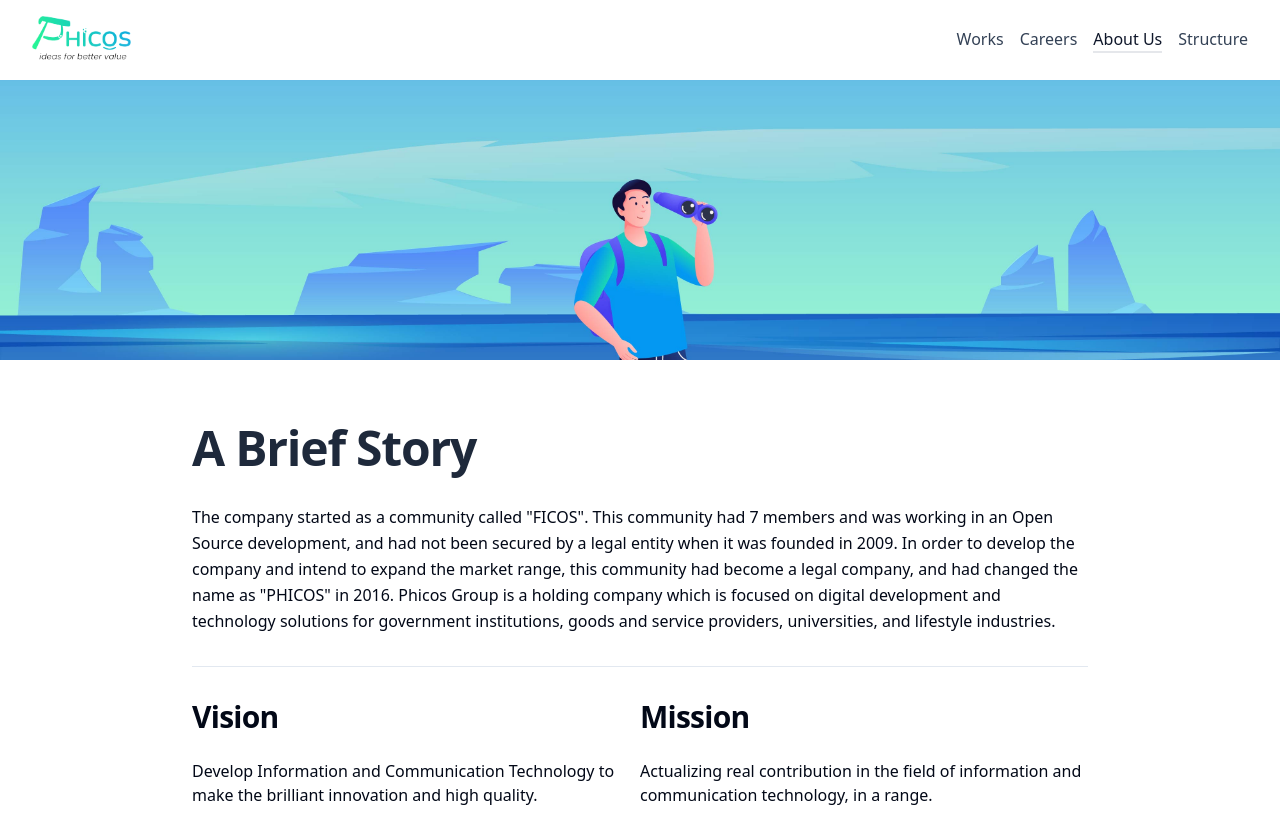
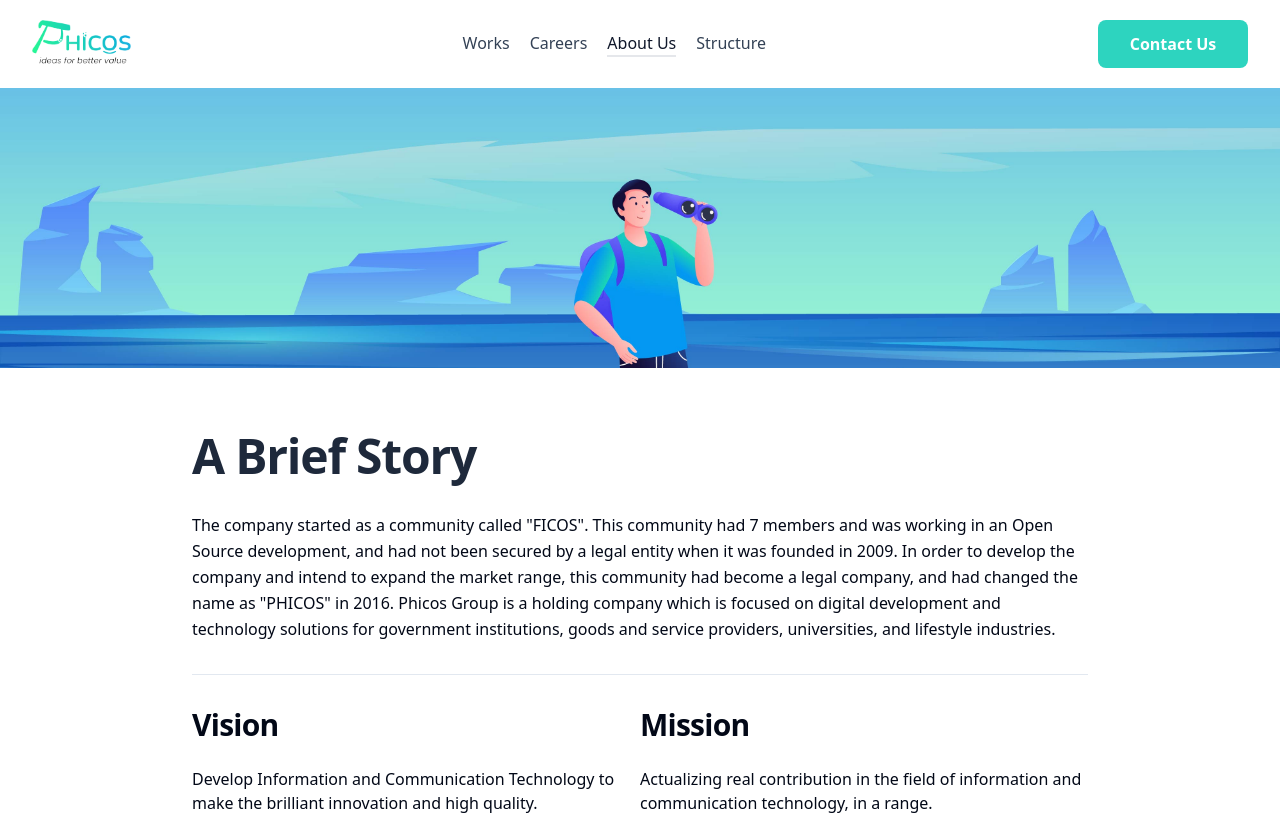
Before and after one commit to AestheticDevs/phicos-react, a React (Vite) app: page /phicos-react/about in a window 1280 px wide. Shown: the top 815 px of the page. Built offline with nearby package versions, Linux system fonts and the light colour scheme.

Commit message:
fixing navbar

```diff
--- a/src/components/navbar.tsx
+++ b/src/components/navbar.tsx
@@ -12,20 +12,20 @@ const Navbar: FC = () => {
     const menuListItem: MenuListItem[] = [
         {
             label: "Works",
-      path: "/works",
+            path: "/works"
         },
         {
             label: "Careers",
-      path: "/careers",
+            path: "/careers"
         },
         {
             label: "About Us",
-      path: "/about",
+            path: "/about"
         },
         {
             label: "Structure",
-      path: "/structure",
-    },
+            path: "/structure"
+        }
     ];
 
     const { scrollY } = useScroll();
@@ -44,14 +44,14 @@ const Navbar: FC = () => {
     }, []);
 
     return (
-    <nav ref={navContainer} className="bg-white py-4 transition-all">
+        <nav ref={navContainer} className="bg-white py-5 transition-all">
             <div className="container mx-auto flex justify-between">
                 <Link to="/">
                     <img src={PhicosLogo} alt="phicos logo" className="h-12" />
                 </Link>
 
-        <div className="flex items-center flex-1 justify-end">
-          <ul className="flex gap-4 text-slate-700">
+                <div className="flex items-center flex-1 justify-center">
+                    <ul className="flex gap-5 text-slate-700">
                         {menuListItem.map((item) => (
                             <NavLink
                                 to={item.path}
@@ -67,6 +67,13 @@ const Navbar: FC = () => {
                         ))}
                     </ul>
                 </div>
+
+                <button
+                    id=""
+                    className="py-2 px-4 text-white bg-primary rounded-lg"
+                >
+                    Contact Us
+                </button>
             </div>
         </nav>
     );
--- a/src/index.css
+++ b/src/index.css
@@ -72,6 +72,7 @@
   * {
     @apply border-border;
   }
+
   body {
     @apply bg-background text-foreground;
   }
@@ -79,22 +80,27 @@
 
 .hero-gradient {
   /* global 92%+ browsers support */
-  background: radial-gradient(
-      circle at 40% 50%,
-      rgba(109, 78, 238, 0.1) 20%,
-      rgba(109, 78, 238, 0) 0%,
-      rgba(238, 130, 238, 0) 100%
-    ),
-    radial-gradient(
-      circle at 25% 25%,
-      rgba(109, 78, 238, 0.1) 20%,
-      rgba(109, 78, 238, 0) 0%,
-      rgba(238, 130, 238, 0) 100%
-    ),
-    radial-gradient(
-      circle at 50% 25%,
+  /* background: radial-gradient(circle at 40% 50%,
+      rgba(26, 74, 245, 0.1) 20%,
+      rgba(98, 59, 254, 0) 0%,
+      rgba(38, 137, 250, 0) 100%),
+    radial-gradient(circle at 25% 35%,
+      rgba(184, 112, 232, 0.1) 20%,
+      rgba(91, 190, 252, 0) 0%,
+      rgba(43, 235, 238, 0) 100%),
+    radial-gradient(circle at 50% 25%,
       rgba(23, 205, 190, 0.1) 15%,
       rgba(109, 78, 238, 0) 0%,
-      rgba(238, 130, 238, 0) 100%
-    );
+      rgba(238, 130, 238, 0) 100%); */
+
+
 }
+
+.bg-primary {
+  @apply bg-teal-400
+}
+
+button {
+  min-width: 150px;
+  @apply font-bold
+}
--- a/src/pages/Index.tsx
+++ b/src/pages/Index.tsx
@@ -10,50 +10,54 @@ import { services } from "@/store/services";
 const clientImg = [
     {
         src: "https://phicos.co.id/uploads/images/client/e5d08ba6589d085b31232e744e1c47f9.png",
-    title: "Blora",
+        title: "Blora"
     },
     {
         src: "https://phicos.co.id/uploads/images/client/fc982e9e336c70f12deb0c94107af9ac.png",
-    title: "Wonogiri",
+        title: "Wonogiri"
     },
     {
         src: "https://phicos.co.id/uploads/images/client/c0ba4c8db875e67a8b64c5db362d6929.png",
-    title: "Tasik Malaya",
+        title: "Tasik Malaya"
     },
     {
         src: "https://phicos.co.id/uploads/images/client/9323d07a29262d268bea65760b5e06b7.png",
-    title: "Lampung Barat",
+        title: "Lampung Barat"
     },
     {
         src: "https://phicos.co.id/uploads/images/client/b64c0f197588c3b23978f7389d541916.png",
-    title: "Boyolali",
+        title: "Boyolali"
     },
     {
         src: "https://phicos.co.id/uploads/images/client/c05eafe917beec7e96b3f06aa09af55c.png",
-    title: "Kemendikbud",
+        title: "Kemendikbud"
     },
     {
         src: "https://phicos.co.id/uploads/images/client/0cac85092e95b36954a53c1186c6eab7.png",
-    title: "Sukoharjo",
+        title: "Sukoharjo"
     },
     {
         src: "https://phicos.co.id/uploads/images/client/3beb567acbc18e2b00b8276b80e3358d.png",
-    title: "Gunung kidul",
+        title: "Gunung kidul"
     },
     {
         src: "https://phicos.co.id/uploads/images/client/36044f10a03ad9b9abd7bb4d858dd328.png",
-    title: "Kota Surakarta",
-  },
+        title: "Kota Surakarta"
+    }
 ];
 
 const Index: FC = () => {
     return (
         <>
             <section className="">
-        <div className="grid grid-cols-2 min-h-[600px] py-28 container mx-auto ">
-          <img src={HeroImage} alt="hero image" className="my-auto mx-auto" />
+                <div className="grid grid-cols-2 min-h-[600px] py-28 container mx-auto items-center">
+                    <img
+                        src={HeroImage}
+                        alt="hero image"
+                        className="my-auto mx-auto order-1"
+                    />
                     <div className="w-fit text-start hero-gradient">
-            <h1 className="scroll-m-20 font-extrabold tracking-tight text-slate-800 text-8xl mb-8">
+                        <h1 className="scroll-m-20 font-extrabold tracking-tight text-slate-800 text-7xl mb-8">
                             Trust Your{" "}
                             <span className="bg-gradient-to-tl from-phicos-primary to-phicos-accent text-transparent bg-clip-text">
                                 Idea
@@ -61,14 +65,19 @@ const Index: FC = () => {
                             to Us!
                         </h1>
                         <div className="max-w-xl">
-              <hr className="border-b-2 border-slate-800 w-16" />
-              <p className="leading-7 mt-4 text-slate-600 mb-8 text-xl ">
-                We are a company with a full dedication to contribute ourselves
-                in IT, Communication, and any other business problems. Share
-                your ideas to Phicos, and you will get satisfaction from our
+                            {/* <hr className="border-b-2 border-slate-800 w-16" /> */}
+                            <p className="leading-7 mt-4 text-slate-600 mb-8 text-xl opacity-60 ">
+                                We are a company with a full dedication to
+                                contribute ourselves in IT, Communication, and
+                                any other business problems. Share your ideas to
+                                Phicos, and you will get satisfaction from our
                                 best solutions.
                             </p>
                         </div>
+
+                        <button className="py-4 px-4 text-white bg-primary rounded-lg">
+                            Join Us
+                        </button>
                     </div>
                 </div>
             </section>
@@ -80,7 +89,8 @@ const Index: FC = () => {
                             Our Services
                         </h2>
                         <p className="leading-7 [&:not(:first-child)]:mt-6 text-slate-700 mb-8">
-              We are a company with a full dedication to contribute
+                            We are a company with a full dedication to
+                            contribute
                         </p>
                     </div>
                     <div className="grid grid-cols-3 gap-8">
@@ -117,8 +127,8 @@ const Index: FC = () => {
                             Companies we work with
                         </h2>
                         <p className="text-slate-700">
-              Here are some of the outstanding organizations we have had the
-              privilege to work with
+                            Here are some of the outstanding organizations we
+                            have had the privilege to work with
                         </p>
                     </div>
                     <div>
@@ -129,7 +139,7 @@ const Index: FC = () => {
                             modules={[Autoplay]}
                             autoplay={{
                                 delay: 2000,
-                disableOnInteraction: false,
+                                disableOnInteraction: false
                             }}
                         >
                             {clientImg.map((client, index) => (
@@ -140,7 +150,9 @@ const Index: FC = () => {
                                             alt="kemendikbud"
                                             className="w-full aspect-square object-contain bg-center"
                                         />
-                    <span className="text-slate-600">{client.title}</span>
+                                        <span className="text-slate-600">
+                                            {client.title}
+                                        </span>
                                     </div>
                                 </SwiperSlide>
                             ))}
```
Lines whose indentation alone changed are shown as unchanged.
